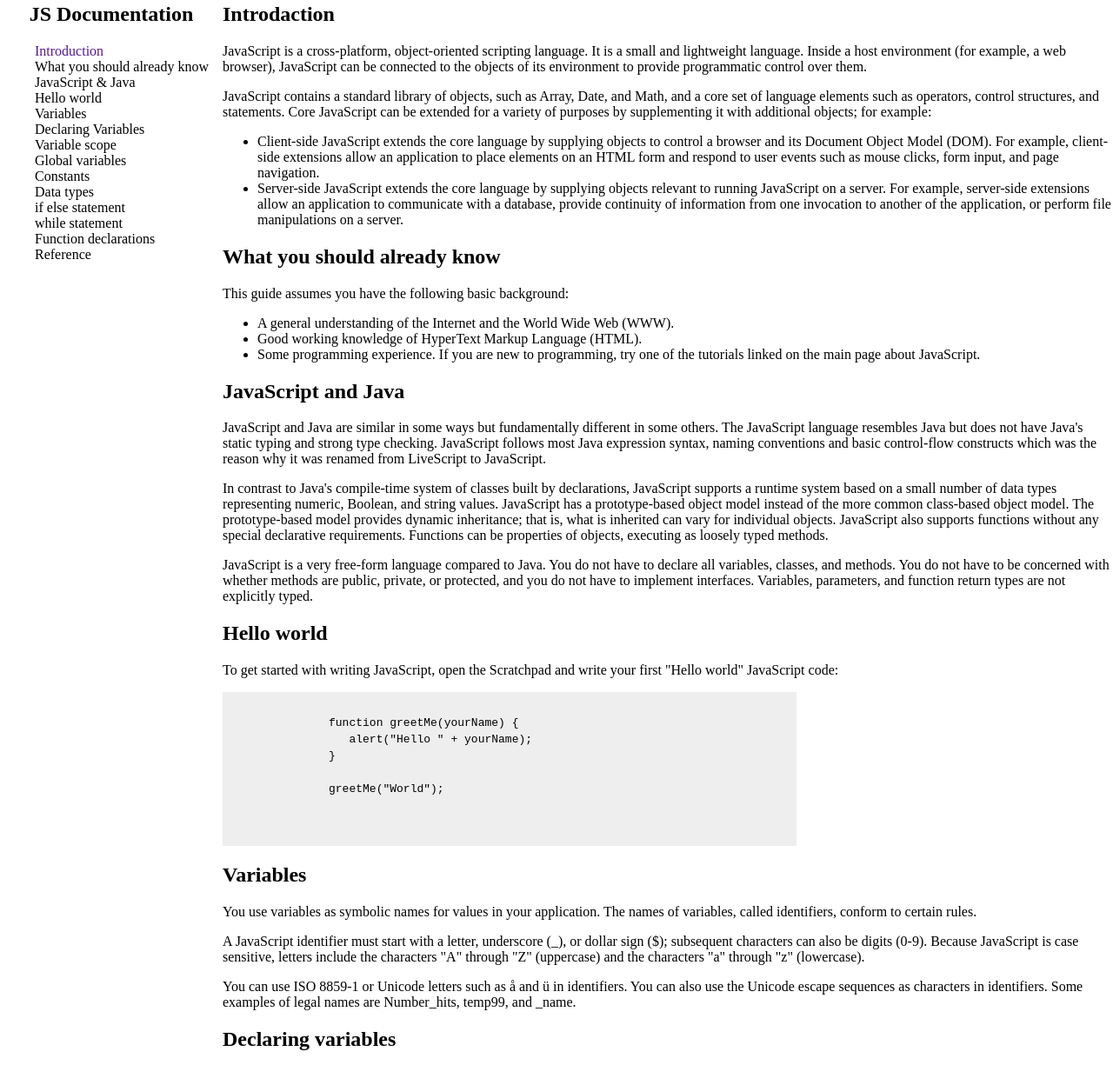
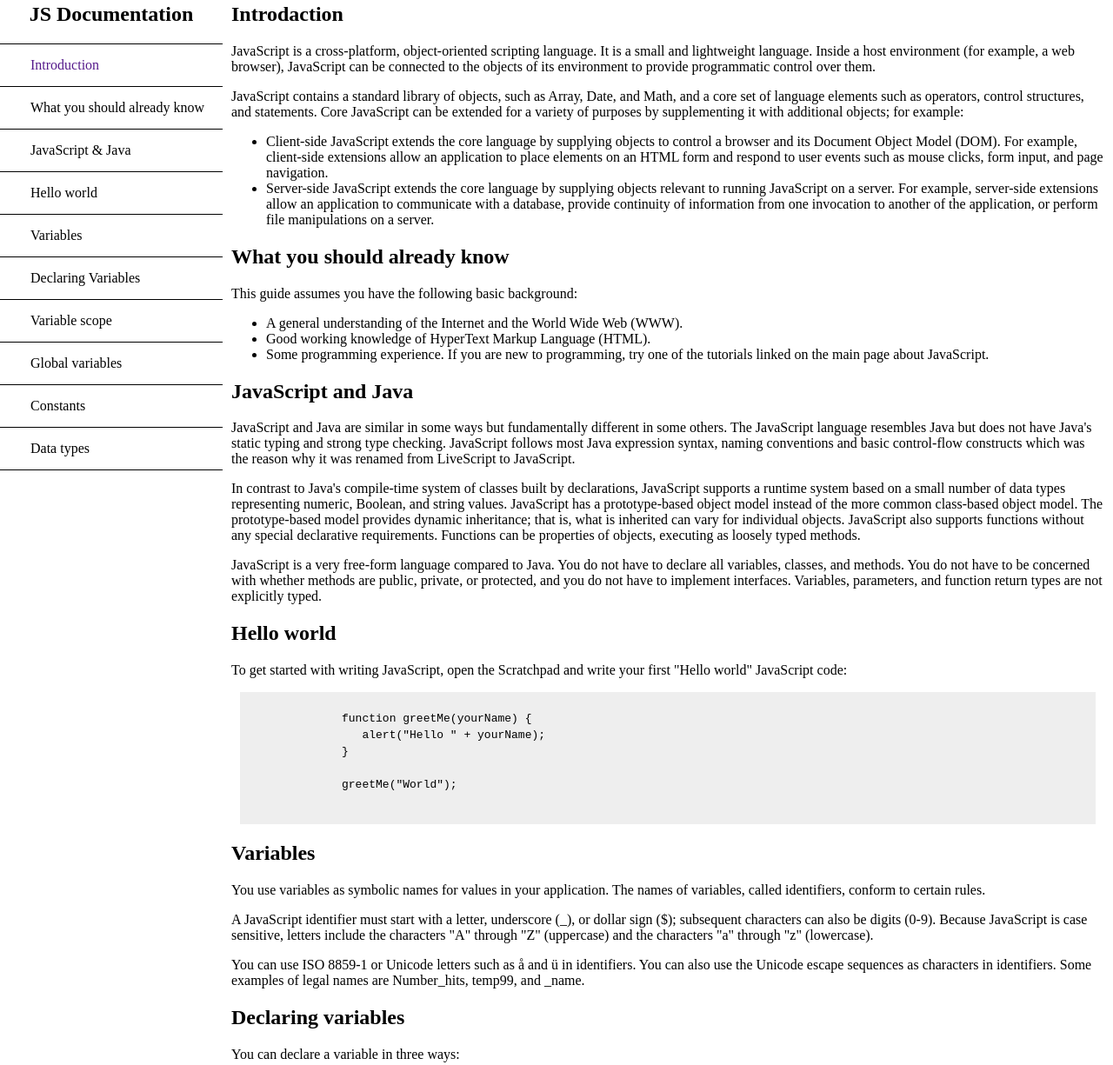
Before and after one commit to Tomas-Kaiser/Technical-Documentation-FreeCodeCamp, a plain HTML site: page index.html in a window 1280 px wide. Shown: the part 17-1242 px from the top of the page at 87% size. Drawn offline with Linux system fonts and the light colour scheme.

Commit message:
Adding scroll

```diff
--- a/style.css
+++ b/style.css
@@ -12,22 +12,29 @@ body {
 
 header {
    width: 20%;
+   position: fixed;
+
 }
 
-header h1 {
+header nav h1 {
    text-align: center;
 }
 
 header nav ul {
    list-style-type: none;
+   padding: 0;
+   overflow: scroll;
+   overflow-x: hidden;
+   height: 500px;
 }
 
 header nav ul a {
    text-decoration: none;
 }
 
-main {
-   width: 80%;
+header nav ul li {
+  border-top: 1px solid black;
+  padding: 15px 15px 15px 35px;
 }
 
 /*
@@ -36,14 +43,16 @@ main {
 *
 */
 
+main {
+  width: calc(80% - 20px);
+  position: relative;
+  left: 20%;
+  margin: 0 10px 0 10px;
+}
+
 pre {
    font-family: Consolas, Menlo, Monaco, Lucida Console, Liberation Mono, DejaVu Sans Mono, Bitstream Vera Sans Mono, Courier New, monospace, serif;
-   margin-bottom: 10px;
-   overflow: auto;
-   width: auto;
-   padding: 5px;
+   margin: 0 10px 10px 10px;
    background-color: #eee;
-   width: 650px;
-   padding-bottom: 20px;
-   max-height: 600px;
+   width: calc(100% - 20px);
  }
```
Also changed, not shown: index.html (+1 -1 lines).
